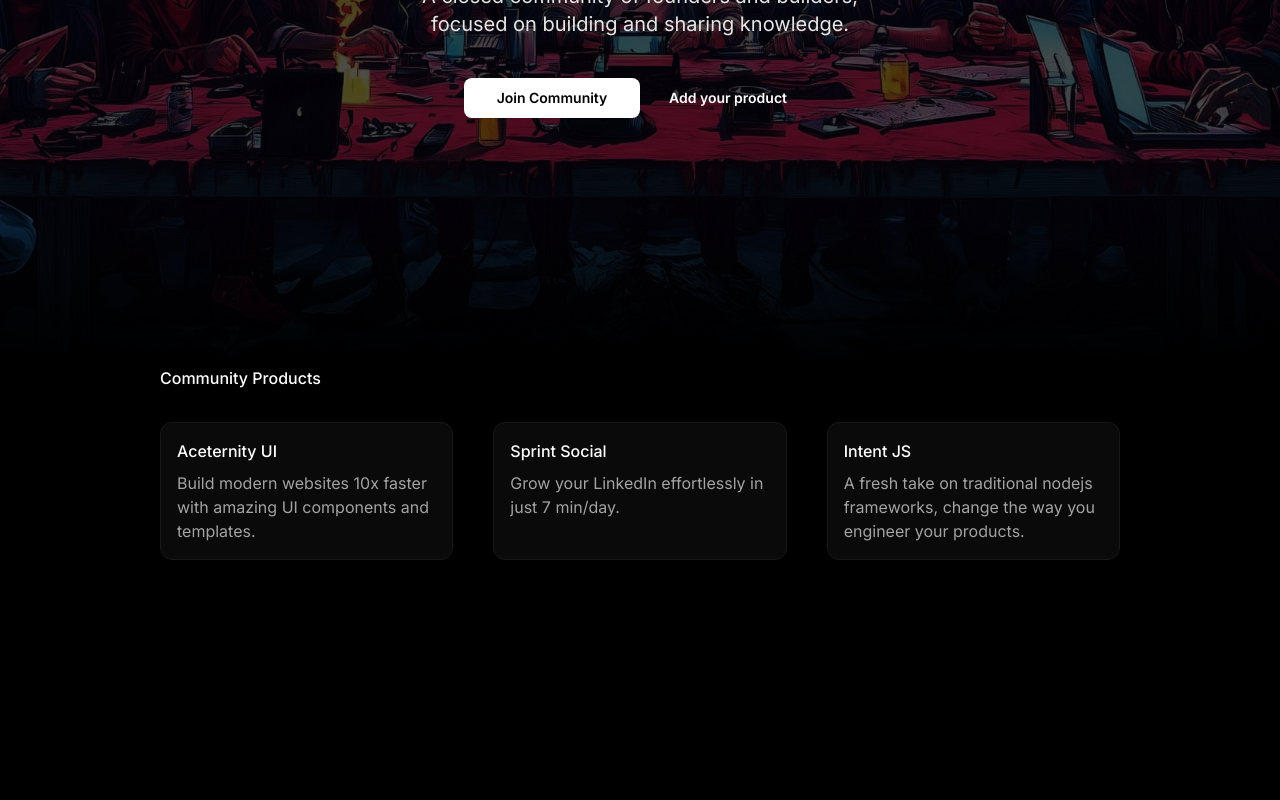
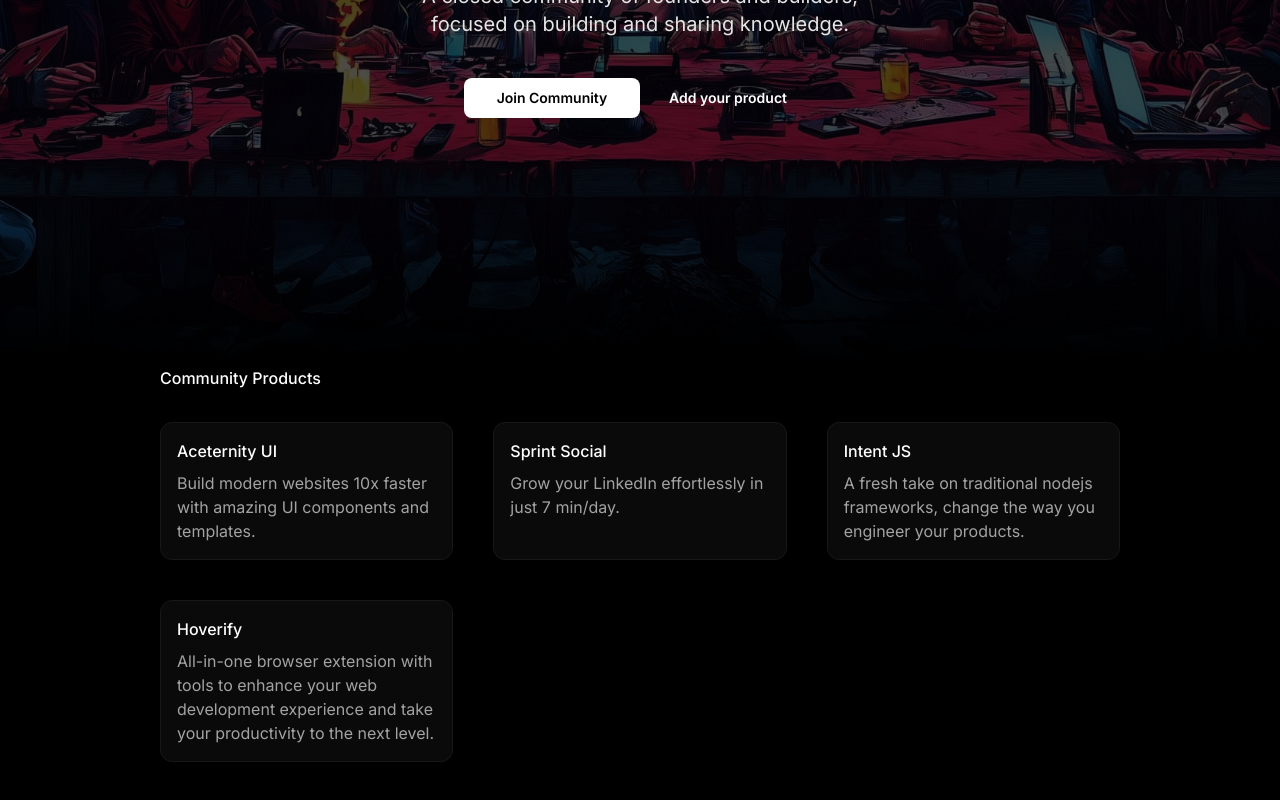
Before and after one commit to manuarora700/indiehackersarmy, a Next.js app: page / in a window 1280 px wide. Shown: the part 434-1234 px from the top of the page. Before the commit the page ends 1074 px from the top, so only its background shows below. Built offline with nearby package versions, Linux system fonts and the light colour scheme.

Commit message:
add hoverify

```diff
--- a/data/products.ts
+++ b/data/products.ts
@@ -19,4 +19,10 @@
     href: "https://tryintent.com/",
     logo: "/products/tryintent.com/logo.png",
   },
+  {
+    title: "Hoverify",
+    description: "All-in-one browser extension with tools to enhance your web development experience and take your productivity to the next level.",
+    href: "https://tryhoverify.com/",
+    logo: "https://tryhoverify.com/images/logo.png",
+  },
 ];
```
